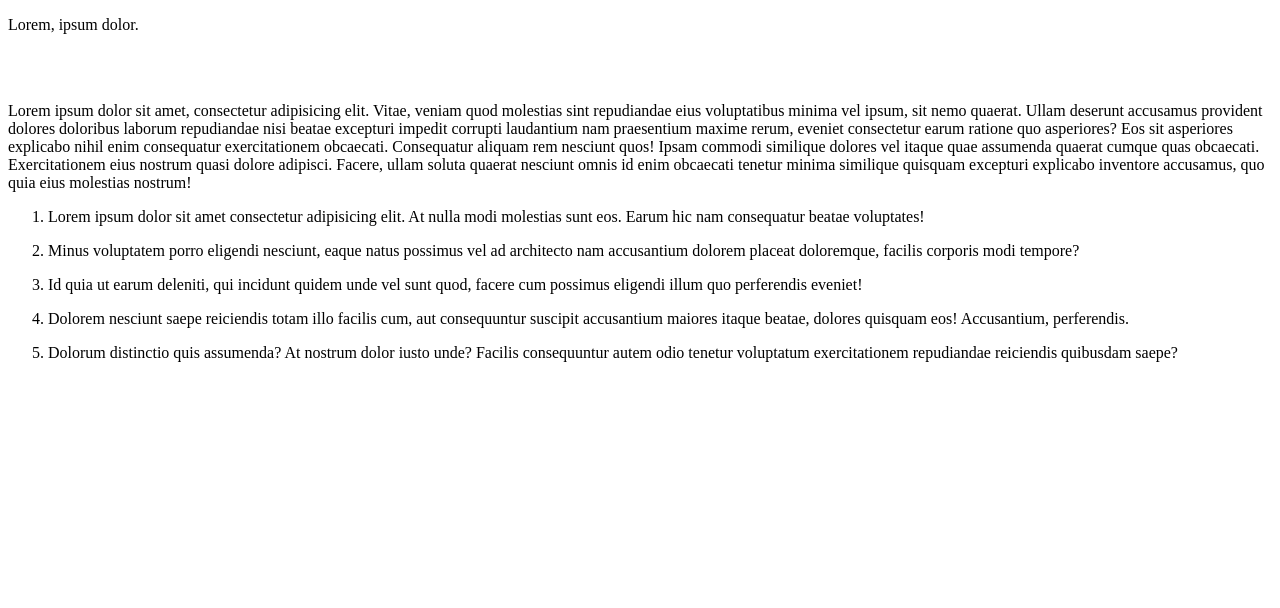
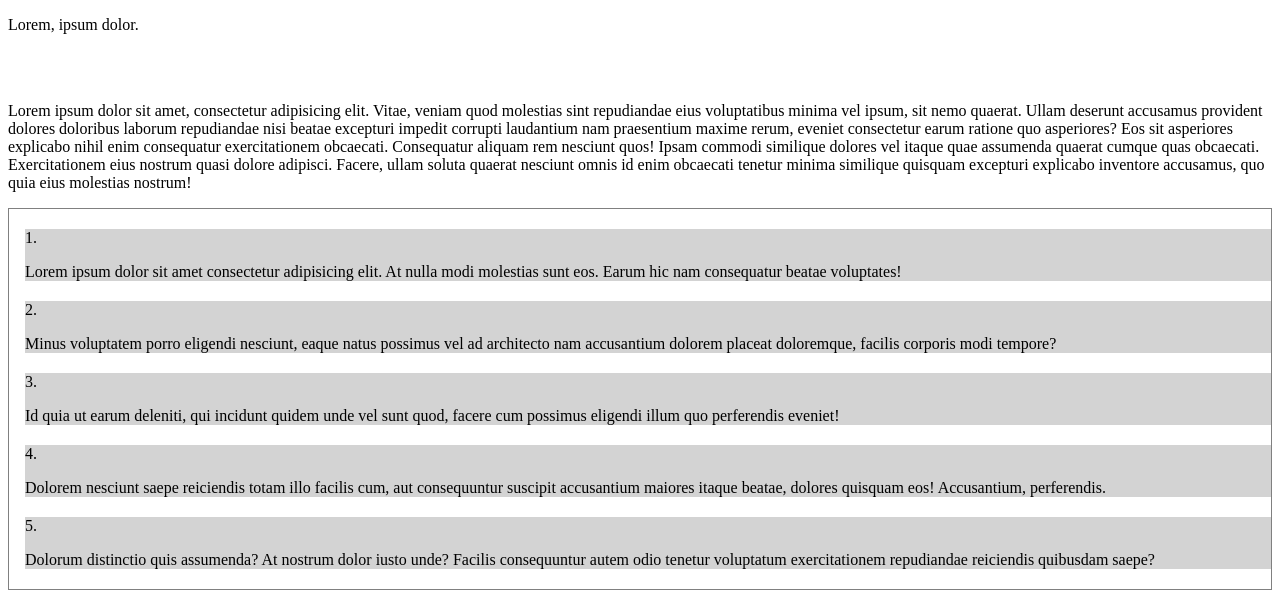
Before and after one commit to rk-conway/camille-mormal, a plain HTML site: page contacts.html in a window 1280 px wide. Drawn offline with Linux system fonts and the light colour scheme.

Commit message:
added ipsum styling to contacts

```diff
--- a/contacts.html
+++ b/contacts.html
@@ -4,6 +4,17 @@
     <meta charset="UTF-8">
     <meta name="viewport" content="width=device-width, initial-scale=1.0">
     <title>Document</title>
+    <style>
+        ol{
+            list-style-position: inside;
+            border: 1px solid grey;
+            padding-left: 1rem;
+            li{
+                background-color: lightgrey;
+                margin: 20px 0;
+            }
+        }
+    </style>
 </head>
 <body>
     <div>
```
